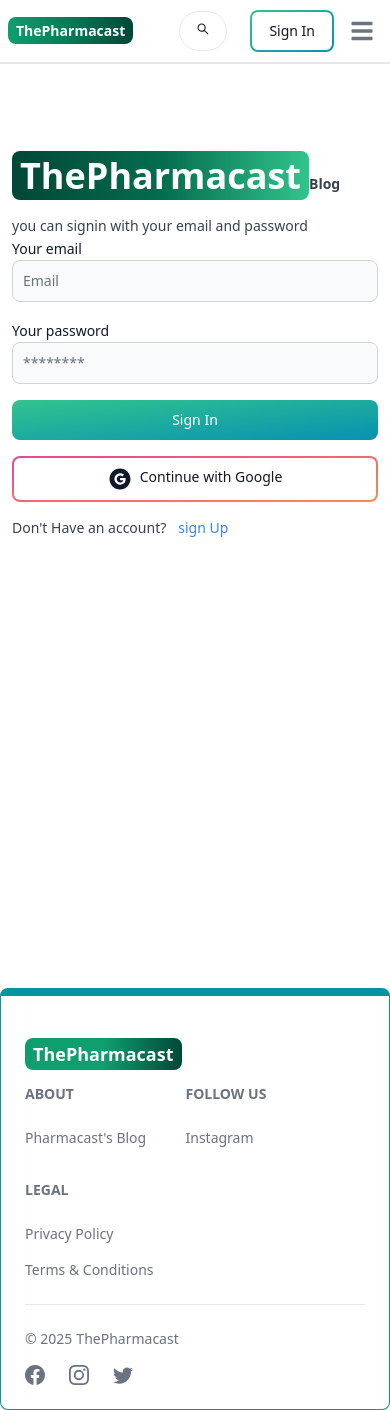
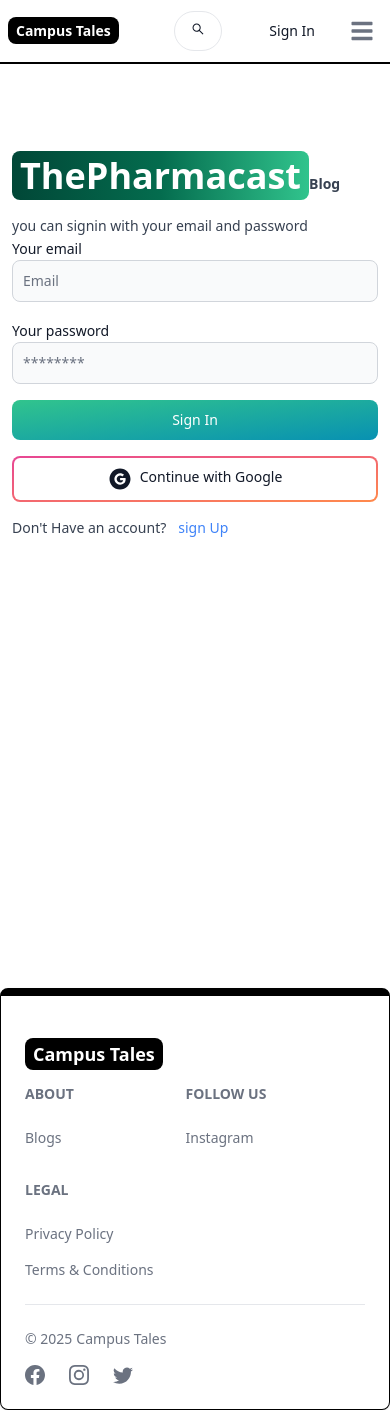
Before and after one commit to RavikrGTX/campus-tales-mern, a React (Vite) app in the folder thecampustales/: page /sign-in in a window 390 px wide. Built offline with nearby package versions, Linux system fonts and the light colour scheme; no server answers.

Commit message:
Update Color Combinations

```diff
--- a/thecampustales/index.html
+++ b/thecampustales/index.html
@@ -4,7 +4,7 @@
     <meta charset="UTF-8" />
 
     <meta name="viewport" content="width=device-width, initial-scale=1.0" />
-    <title>The Pharmacast</title>
+    <title>Campus Tales</title>
   </head>
   <body>
     <div id="root"></div>
--- a/thecampustales/src/App.jsx
+++ b/thecampustales/src/App.jsx
@@ -17,7 +17,7 @@
 import PostPage from './pages/PostPage'
 import ScrollToTop from './components/ScrollToTop'
 import Search from './pages/Search'
-import Projects from './pages/Projects'
+// import Projects from './pages/Projects'
 
 // import FooterCom from './components/FooterCom'
 
@@ -34,7 +34,7 @@
     <Route path="/blog" element={<Blog/>}/>
     <Route path="/sign-in" element={<SignIn/>}/>
     <Route path="/sign-up" element={<SignUp/>}/>
-    <Route path="/projects" element={<Projects/>}/>
+    {/* <Route path="/projects" element={<Projects/>}/> */}
     <Route path="/search" element={<Search/>}/>
     <Route element={<PrivateRoute/>}>
 
--- a/thecampustales/src/components/CallToAction.jsx
+++ b/thecampustales/src/components/CallToAction.jsx
@@ -2,28 +2,33 @@
 
 export default function CallToAction() {
   return (
-    <div className='flex flex-col sm:flex-row p-3 border border-teal-500 justify-center items-center rounded-tl-3xl rounded-br-3xl text-center'>
+    <div className="flex flex-col sm:flex-row p-3 border border-gray-800 justify-center items-center rounded-tl-3xl rounded-br-3xl text-center">
       <div className="flex-1 justify-center flex flex-col">
-            <h2 className='text-2xl'>
-                Want to collabe with pharmacast?
+        <h2 className="text-2xl font-semibold">
+          Want to write for Campus Tales?
         </h2>
-            <p className='text-gray-500 my-2'>
-                Checkout instagram page of thepharmacast
+
+        <p className="text-gray-500 my-2">
+          Share your campus story. Turn experiences into lessons.
         </p>
 
-
-
-
-            <Button gradientDuoTone='purpleToPink' className='rounded-tl-xl rounded-bl-none'>
-                <a href="https://www.instagram.com/the_pharmacast/" target='_blank' rel='noopener noreferrer'>
-                    instagram
+        <Button
+          gradientDuoTone="orangeToRed"
+          className="rounded-tl-xl rounded-bl-none w-fit mx-auto sm:mx-0"
+        >
+          <a href="/write">
+            Start Writing
           </a>
         </Button>
+      </div>
 
-        </div>
       <div className="p-7 flex-1">
-            <img src="https://tse1.mm.bing.net/th?id=OIP.Gk6h2B9J8tsQj_1EkGFSOQHaDd&pid=Api&P=0&h=180" />
+        <img
+          src="https://images.unsplash.com/photo-1519682337058-a94d519337bc"
+          alt="Writing illustration"
+          className="rounded-xl"
+        />
       </div>
     </div>
-  )
+  );
 }
--- a/thecampustales/src/components/FooterCom.jsx
+++ b/thecampustales/src/components/FooterCom.jsx
@@ -3,7 +3,7 @@
 import { BsFacebook, BsInstagram, BsTwitter } from 'react-icons/bs';
 export default function FooterCom() {
   return (
-    <Footer container className='border border-t-8 border-teal-500'>
+    <Footer container className='border border-t-8 border-black'>
       <div className='w-full max-w-7xl mx-auto'>
         <div className='grid w-full justify-between sm:flex md:grid-cols-1'>
           <div className='mt-5'>
@@ -11,8 +11,8 @@
               to='/'
               className='self-center whitespace-nowrap text-lg sm:text-xl font-semibold dark:text-white'
             >
-              <span className='px-2 py-1 bg-gradient-to-r from-green-500 via-green-500 to-green-900 rounded-lg text-white'>
-                ThePharmacast
+              <span className='px-2 py-1 bg-black rounded-lg text-white'>
+                Campus Tales
               </span>
 
             </Link>
@@ -33,7 +33,7 @@
                   target='_blank'
                   rel='noopener noreferrer'
                 >
-                  Pharmacast's Blog
+                 Blogs
                 </Footer.Link>
               </Footer.LinkGroup>
             </div>
@@ -47,7 +47,7 @@
                 >
                   Github
                 </Footer.Link> */}
-                <Footer.Link href='https://www.instagram.com/the_pharmacast/?hl=en'>Instagram</Footer.Link>
+                <Footer.Link href='https://www.instagram.com/'>Instagram</Footer.Link>
               </Footer.LinkGroup>
             </div>
             <div>
@@ -63,7 +63,7 @@
         <div className='w-full sm:flex sm:items-center sm:justify-between'>
           <Footer.Copyright
             href='#'
-            by="ThePharmacast"
+            by="Campus Tales"
             year={new Date().getFullYear()}
           />
           <div className="flex gap-6 sm:mt-0 mt-4 sm:justify-center">
--- a/thecampustales/src/components/Header.jsx
+++ b/thecampustales/src/components/Header.jsx
@@ -49,13 +49,13 @@
   };
 
   return (
-    <Navbar className='border-b-2'>
+    <Navbar className='border-b-2 border-black' >
       <Link
         to='/'
         className='self-center whitespace-nowrap text-sm sm:text-xl font-semibold dark:text-white'
       >
-        <span className='px-2 py-1 bg-gradient-to-r from-green-500 via-green-600 to-green-900 rounded-lg text-white' >
-          ThePharmacast
+        <span className='px-2 py-1 bg-black  rounded-lg text-white' >
+          Campus Tales
         </span>
 
       </Link>
@@ -64,7 +64,7 @@
           type='text'
           placeholder='Search...'
           rightIcon={AiOutlineSearch}
-          className='hidden lg:inline'
+          className='hidden lg:inline '
           value={searchTerm}
           onChange={(e) => setSearchTerm(e.target.value)}
         />
@@ -103,7 +103,7 @@
           </Dropdown>
         ) : (
           <Link to='/sign-in'>
-            <Button gradientDuoTone='greenToBlue' outline>
+            <Button gradientDuoTone='grayToOrange' outline>
               Sign In
             </Button>
           </Link>
@@ -118,7 +118,7 @@
           <Link to='/about'>About</Link>
         </Navbar.Link>
         <Navbar.Link active={path === '/projects'} as={'div'}>
-          <Link to='/projects'>Projects</Link>
+          {/* <Link to='/projects'>Projects</Link> */}
         </Navbar.Link>
       </Navbar.Collapse>
     </Navbar>
--- a/thecampustales/src/components/Hero/Hero.css
+++ b/thecampustales/src/components/Hero/Hero.css
@@ -1,7 +1,8 @@
 .hero{
     width: 100%;
     min-height: 100vh;
-    background: linear-gradient(rgba(13, 109, 49, 0.7),rgba(8,0,58,0.7)), url("../../assets/satyahero.jpg");
+    background: linear-gradient(rgba(0, 0, 0, 0.7), rgba(255, 140, 0, 0.3)
+), url("../../assets/campustaleshero.jpg");
     background-size:cover;
     background-position:center;
     color: white;
--- a/thecampustales/src/components/Hero/Hero.jsx
+++ b/thecampustales/src/components/Hero/Hero.jsx
@@ -5,6 +5,7 @@
 import PostCard from "../PostCard";
 
 import "./Hero.css";
+import { Button } from "flowbite-react";
 
 const Hero = () => {
   const [posts, setPosts] = useState([]);
@@ -20,17 +21,17 @@
     <div className="hero">
       <div className="flex flex-col gap-6 p-28 px-3 max-w-6xl mx-auto ">
         <h1 className="text-3xl font-bold lg:text-6xl">
-          Welcome to ThePharmacast
+          Welcome to Campus Tales
         </h1>
-        <p className="text-white-500 text-xs sm:text-sm">
-          Here you'll find a variety of articles and tutorials on topics such as
-          pharmacology, pharma and phd.
+        <p className="text-white-500 text-md ">
+          Stories from campus.
+Clarity for life.
         </p>
         <Link
           to="/search"
-          className="text-xs sm:text-sm text-teal-500 font-bold hover:underline"
+          className="text-xs sm:text-sm  font-bold hover:underline"
         >
-          View all posts
+           <span className="px-2 py-1 bg-black  rounded-lg text-white">All Posts</span>
         </Link>
 
         {/* <div className='p-3 bg-amber-100 dark:bg-slate-700'>
--- a/thecampustales/src/components/PostCard.jsx
+++ b/thecampustales/src/components/PostCard.jsx
@@ -2,7 +2,7 @@
 
 export default function PostCard({ post }) {
   return (
-    <div className='group relative w-full border border-teal-500 hover:border-2 h-[400px] overflow-hidden rounded-lg sm:w-[430px] transition-all'>
+    <div className='group relative w-full border border-black hover:border-2 h-[400px] overflow-hidden rounded-lg sm:w-[430px] transition-all'>
       <Link to={`/post/${post.slug}`}>
         <img
           src={post.image}
@@ -15,7 +15,7 @@
         <span className='italic text-sm'>{post.category}</span>
         <Link
           to={`/post/${post.slug}`}
-          className='z-10 group-hover:bottom-0 absolute bottom-[-200px] left-0 right-0 border border-teal-500 text-teal-500 hover:bg-teal-500 hover:text-white transition-all duration-300 text-center py-2 rounded-md !rounded-tl-none m-2'
+          className='z-10 group-hover:bottom-0 absolute bottom-[-200px] left-0 right-0 border border-black text-black hover:bg-orange-300  hover:text-black transition-all duration-300 text-center py-2 rounded-md !rounded-tl-none m-2'
         >
           Read article
         </Link>
--- a/thecampustales/src/pages/CreatePost.jsx
+++ b/thecampustales/src/pages/CreatePost.jsx
@@ -118,7 +118,7 @@
           </Select>
         </div>
 
-        <div className='flex gap-4 items-center justify-between border-4 border-green-500 border-dotted p-3'>
+        <div className='flex gap-4 items-center justify-between border-4 border-black border-dotted p-3'>
             <FileInput type='file' accept='image/*' onChange={(e)=>setFile(e.target.files[0])}/>
             <Button type='button' gradientDuoTone='greenToBlue' size='sm'
             outline
```
Also changed, not shown: thecampustales/src/assets/satyahero.jpg (deleted), 1 other file (tests, documents, lock files or other folders). Lines whose indentation alone changed are shown as unchanged.
